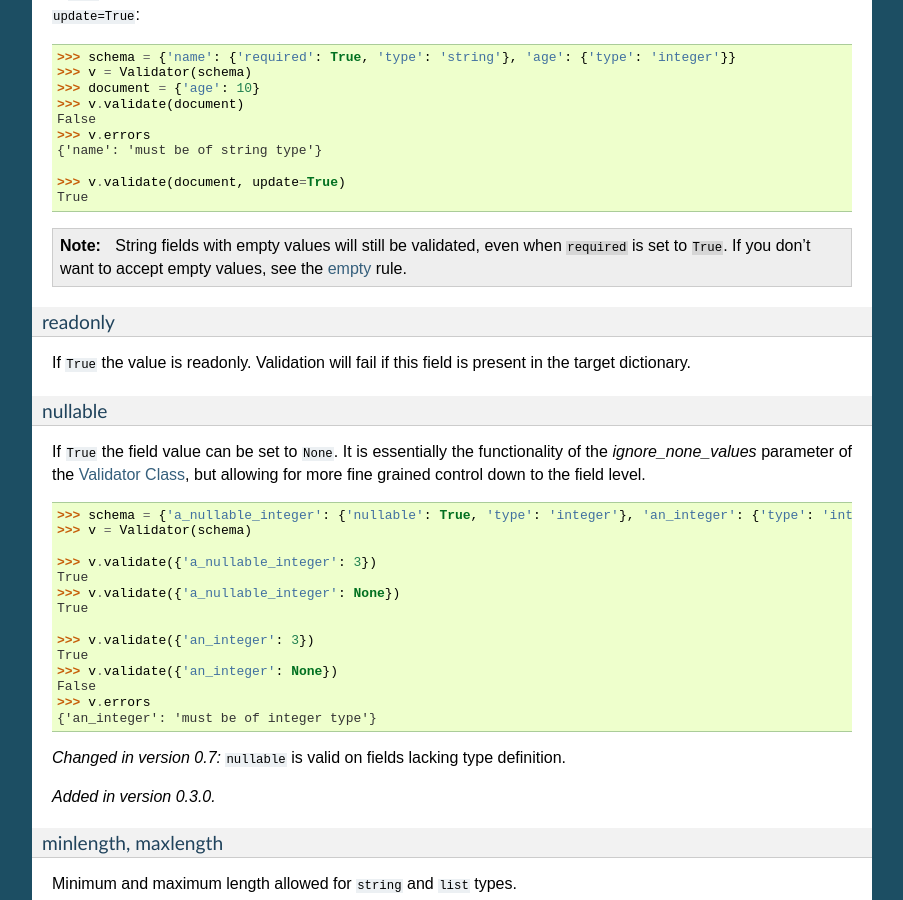
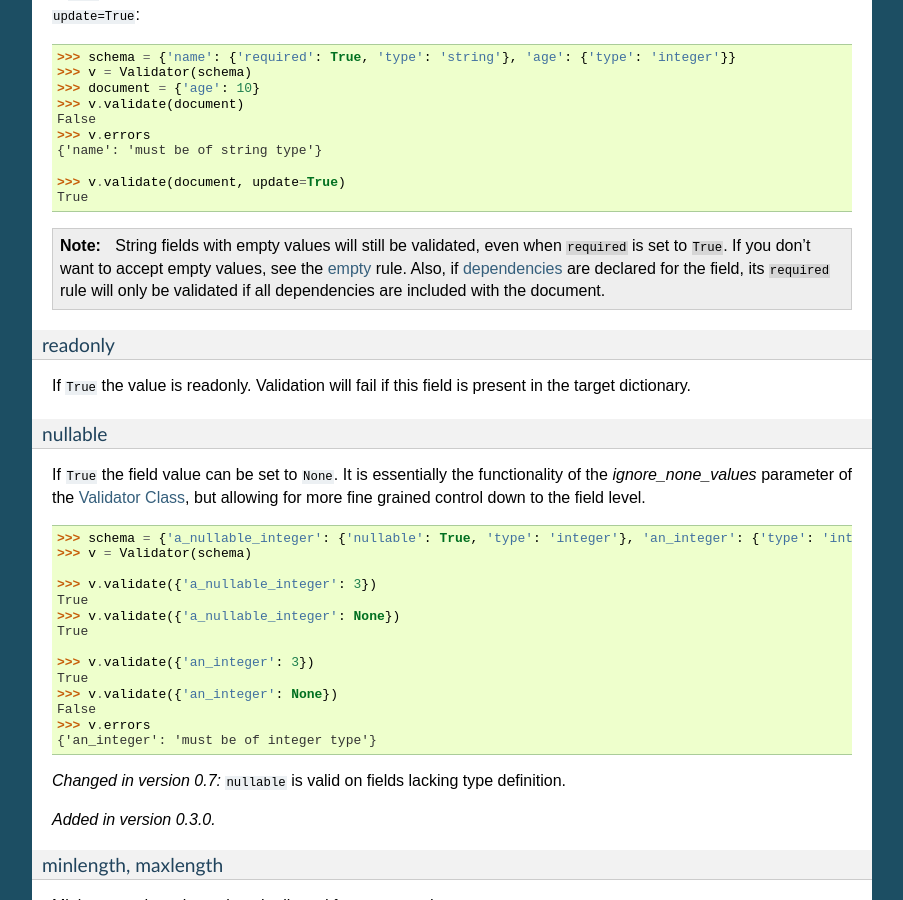
Before and after one commit to pyeve/cerberus, a Sphinx documentation site: the page built from docs/index.rst, in a window 1280 px wide and 900 px high, scrolled down 3781 px. Shown: the whole window, without its empty margins (198-1101 px from the left). Built offline with Sphinx 7.4.7, drawn with Linux system fonts in a browser that asks for light colours.

Commit message:
Docs update for #53

```diff
--- a/docs/index.rst
+++ b/docs/index.rst
@@ -243,7 +243,9 @@ missing, unless :func:`~cerberus.Validator.validate` is called with
 
    String fields with empty values will still be validated, even when
    ``required`` is set to ``True``. If you don't want to accept empty values,
-   see the empty_ rule.
+   see the empty_ rule. Also, if dependencies_ are declared for the field, its
+   ``required`` rule will only be validated if all dependencies are
+   included with the document.
 
 readonly
 ''''''''
```
